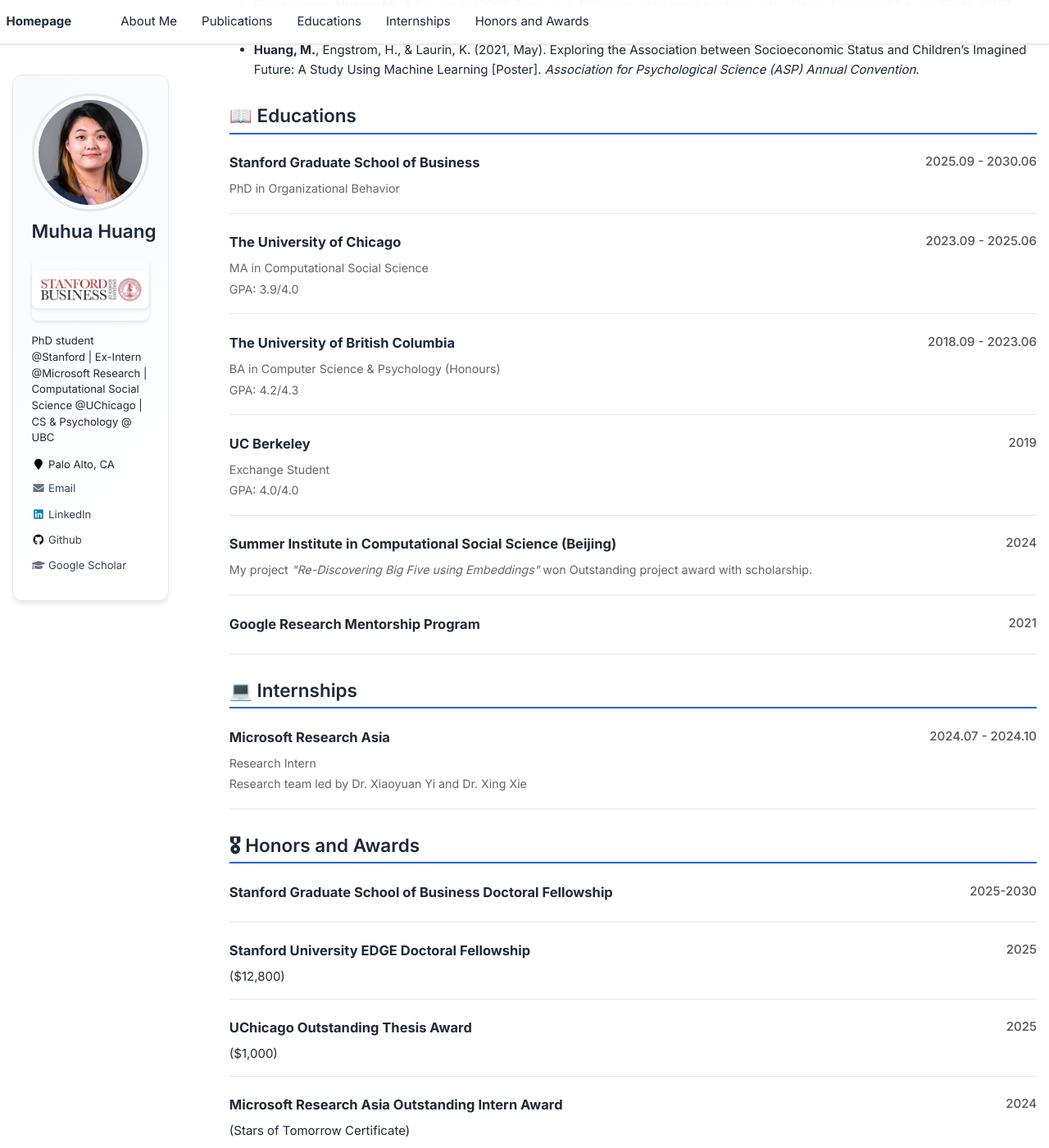
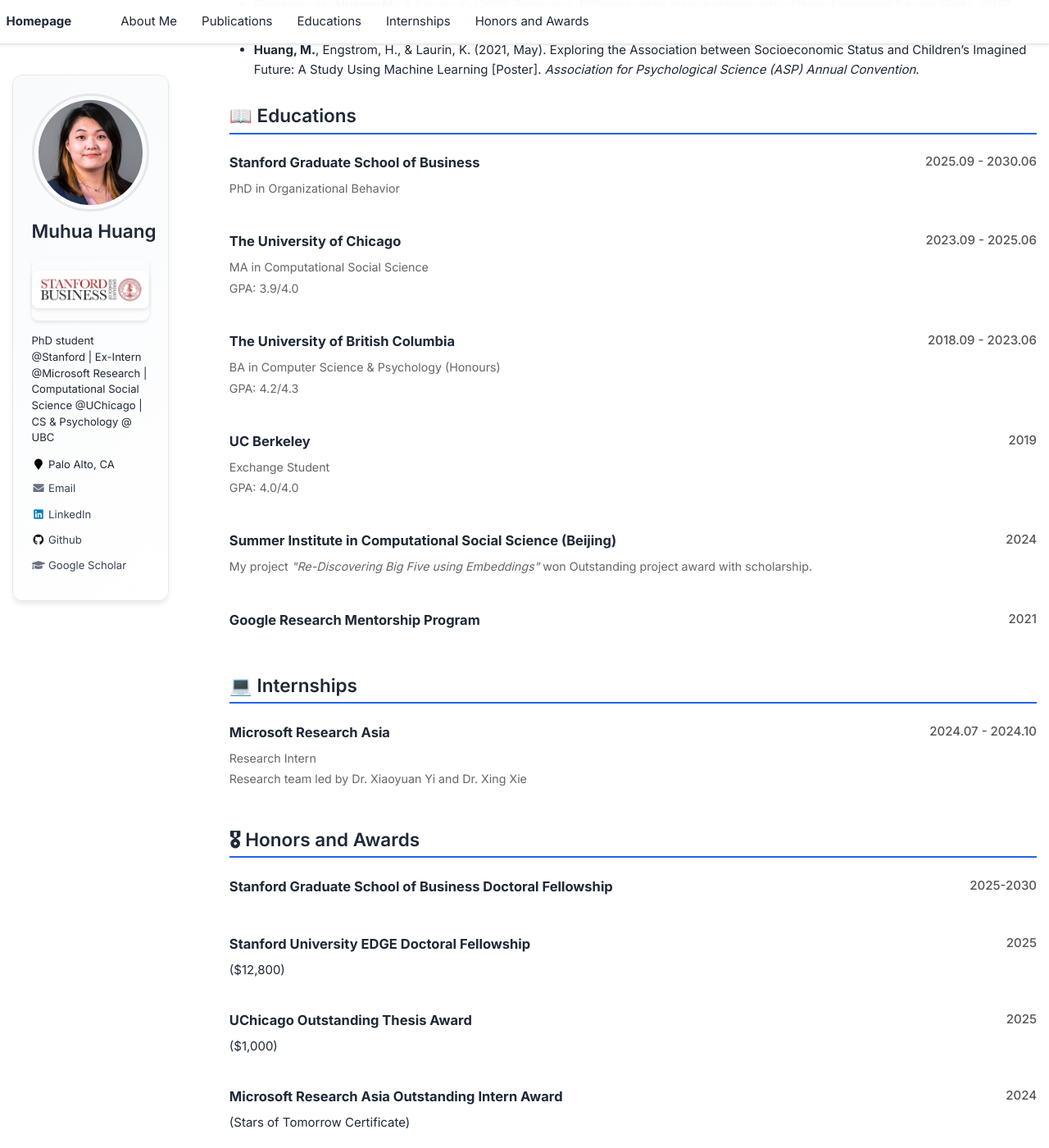
Before and after one commit to muhua-h/muhua-h.github.io, a Jekyll site: the page built from _pages/about.md, in a window 1280 px wide and 1400 px high, scrolled down 2326 px. Shown: the whole window at 82% size. Built offline with Jekyll 4.4.1, drawn with Linux system fonts in a browser that asks for light colours.

Commit message:
Remove border lines between awards in Honors section
Remove border-bottom property from .education-item CSS class to make
the Honors and Awards section more compact, similar to Publications.

🤖 Generated with [Claude Code](https://claude.ai/code)

Co-Authored-By: Claude <noreply@anthropic.com>

```diff
--- a/assets/css/main.scss
+++ b/assets/css/main.scss
@@ -118,7 +118,6 @@ h1:before, .anchor:before {
     align-items: flex-start;
     margin-bottom: 1.5em;
     padding-bottom: 1em;
-    border-bottom: 1px solid #e5e7eb;
 
     .education-content {
         flex: 1;
```
